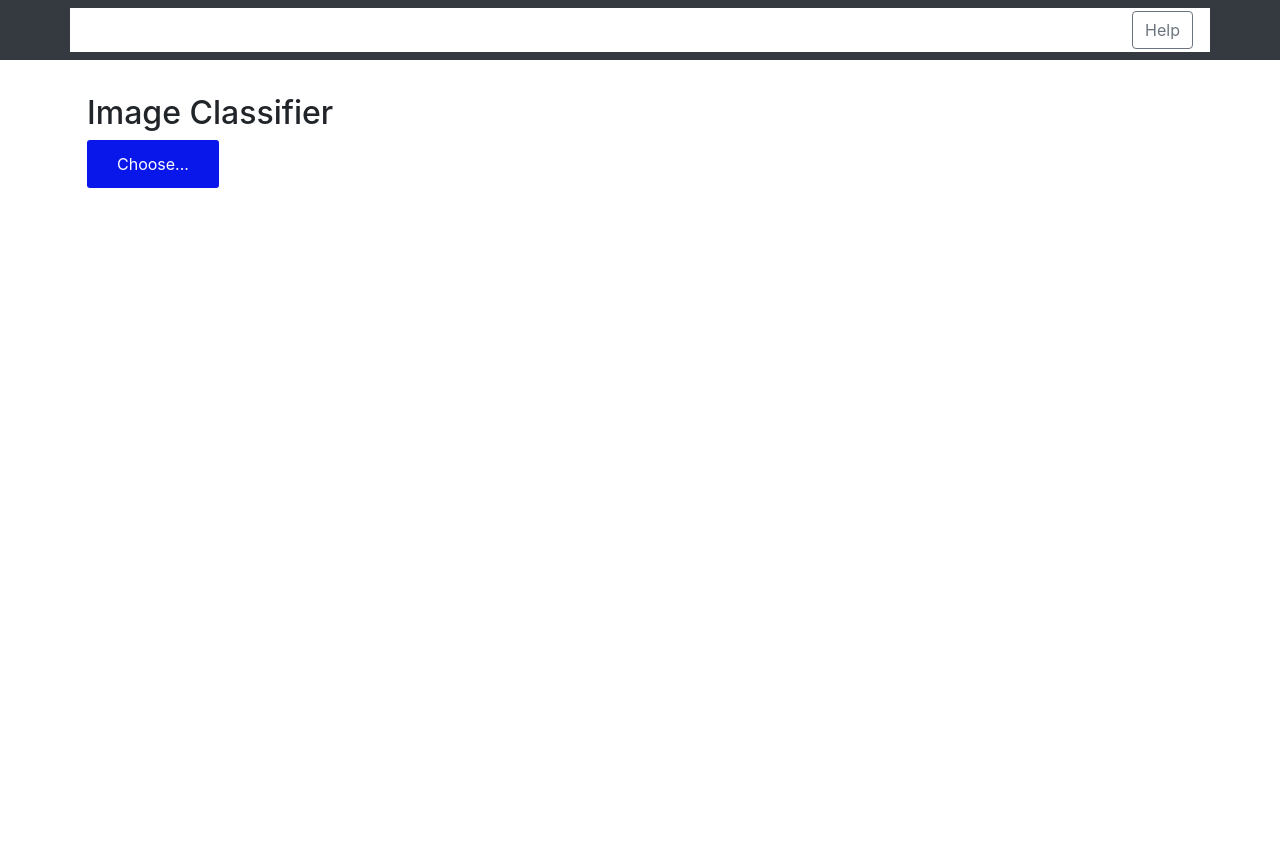
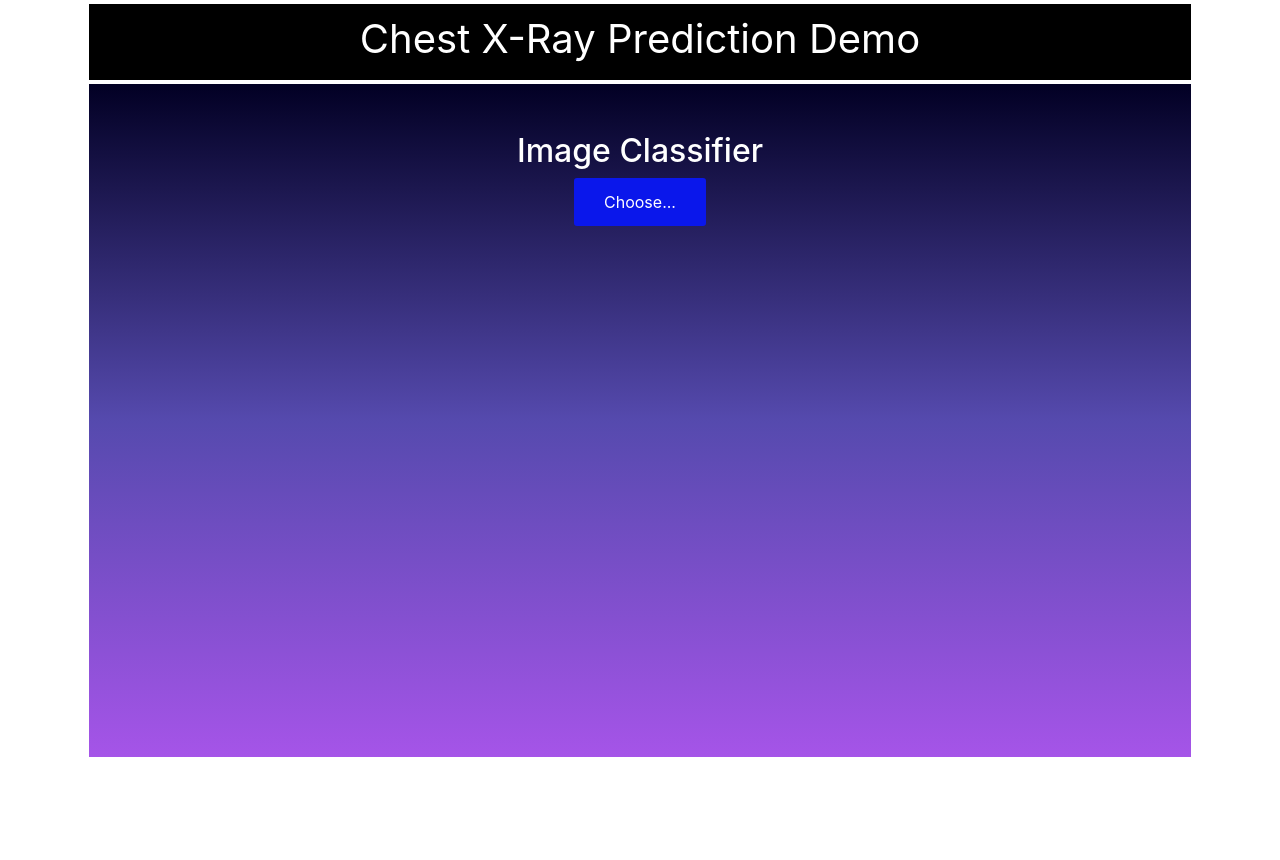
Before and after one commit to keerthesh-kumar/ChestXRay_Image_Classification_Heroku_Deployment, a Flask app: page / in a window 1280 px wide. After the commit the page ends 757 px from the top, so only its background shows below. Run offline with Flask 2, Linux system fonts and the light colour scheme; some libraries are stand-ins or nearby versions.

Commit message:
Update base.html

```diff
--- a/templates/base.html
+++ b/templates/base.html
@@ -4,7 +4,7 @@
     <meta charset="UTF-8">
     <meta name="viewport" content="width=device-width, initial-scale=1.0">
     <meta http-equiv="X-UA-Compatible" content="ie=edge">
-    <title>AI Demo</title>
+    <title>Chest X-Ray Prediction Demo</title>
     <link href="https://cdn.bootcss.com/bootstrap/4.0.0/css/bootstrap.min.css" rel="stylesheet">
     <script src="https://cdn.bootcss.com/popper.js/1.12.9/umd/popper.min.js"></script>
     <script src="https://cdn.bootcss.com/jquery/3.3.1/jquery.min.js"></script>
@@ -13,15 +13,12 @@
 </head>
 
 <body>
-    <nav class="navbar navbar-dark bg-dark">
-        <div class="container">
-            <a class="navbar-brand" href="#">AI Demo</a>
-            <button class="btn btn-outline-secondary my-2 my-sm-0" type="submit">Help</button>
-        </div>
-    </nav>
-    <div class="container">
-        <div id="content" style="margin-top:2em">{% block content %}{% endblock %}</div>
-    </div>
+	<div class="container">
+		<div class="containerhead">Chest X-Ray Prediction Demo</div>
+		<div class="containerbody">
+			<div id="content" style="margin-top:3em">{% block content %}{% endblock %}</div>
+		</div>
+	</div>
 </body>
 
 <footer>
```
